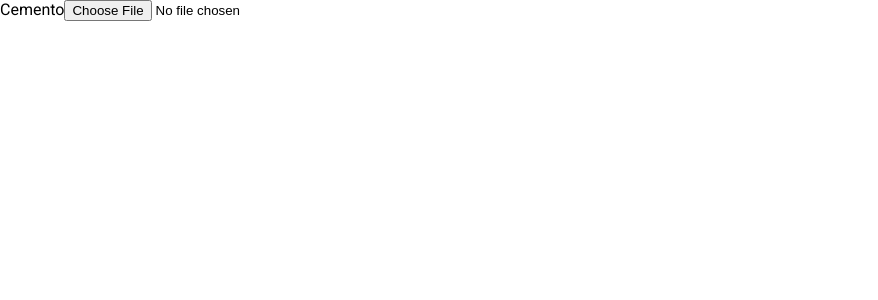
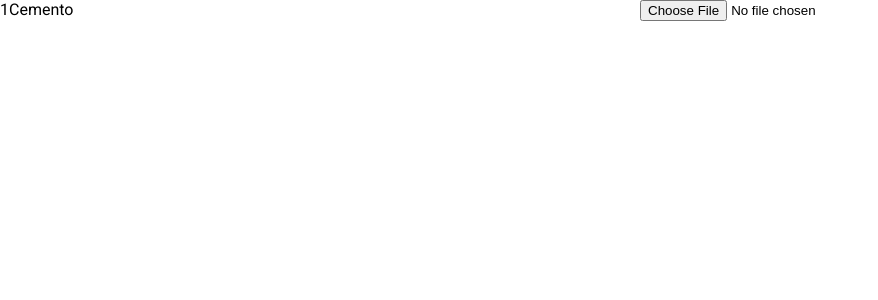
Before and after one commit to yaremiyroman/Cemento, a React (Create React App) app: page / in a window 1280 px wide. Shown: the top 300 px of the page, without its empty margins (0-878 px from the left). Built offline with nearby package versions, Linux system fonts and the light colour scheme.

Commit message:
Components added

```diff
--- a/src/App.js
+++ b/src/App.js
@@ -11,12 +11,12 @@ const AppContainer = styled.div`
 
 const AppBrand = styled.div`
   display: flex;
-  width: 50%:
+  width: 50%;
 `;
 
-const Upload = styled(FileUpload)`
+const UploadWrapper = styled.div`
   display: flex;
-  width: 50%:
+  width: 50%;
 `;
 
 const App = _ => {
@@ -28,8 +28,10 @@ const App = _ => {
 
   return (
     <AppContainer className="App">
-      <AppBrand>Cemento</AppBrand>
-      <Upload />
+      <AppBrand>1Cemento</AppBrand>
+      <UploadWrapper>
+        <FileUpload />
+      </UploadWrapper>
       <Table rows={files} />
     </AppContainer>
   );
--- a/src/components/Table.js
+++ b/src/components/Table.js
@@ -92,7 +92,7 @@ const Table = ({ rows }) => {
       // autoHeight={true}
       rowRenderer={renderRow}
       rowCount={rows.length}
-      rowHeight={120}
+      rowHeight={200}
     />
   );
 }
```
